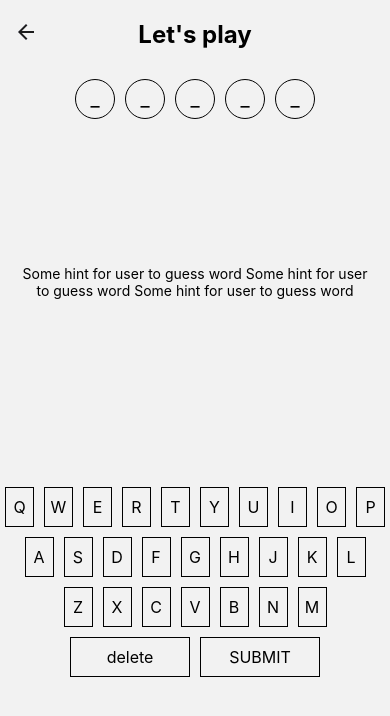
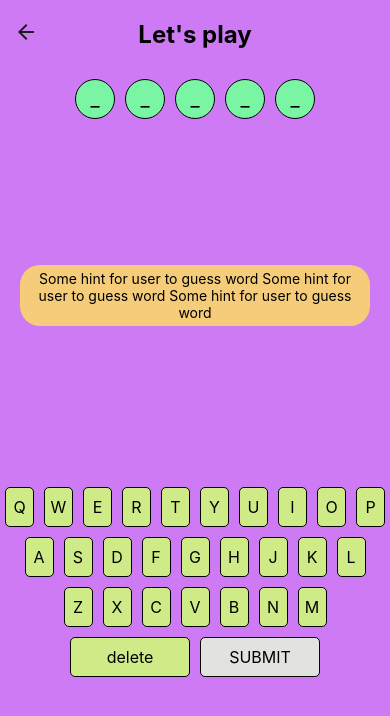
Before and after one commit to Scott-Kinzer/guess-words, a React Native app: screen /Game in a window 390 px wide. Shown: the top 716 px of the page. Built offline with nearby package versions, Linux system fonts and the light colour scheme.

Commit message:
feat: implemented game screen styles

```diff
--- a/src/components/keyboard/CustomKeyboard.tsx
+++ b/src/components/keyboard/CustomKeyboard.tsx
@@ -42,6 +42,12 @@ const CustomKeyboard = ({submit, enterKey, deleteKey, isValid}: Props) => {
                 key={keyIndex}
                 style={{
                   ...styles.key,
+                  backgroundColor:
+                    key === 'submit'
+                      ? isValid
+                        ? '#cfeb88'
+                        : '#e2e3de'
+                      : '#cfeb88',
                   width:
                     key === 'delete' || key === 'submit'
                       ? Dimensions.get('window').width / 3 - 10
@@ -63,7 +69,6 @@ const CustomKeyboard = ({submit, enterKey, deleteKey, isValid}: Props) => {
 
 const styles = StyleSheet.create({
   container: {
-    // flex: 1,
     justifyContent: 'center',
     alignItems: 'center',
     padding: 10,
@@ -79,17 +84,16 @@ const styles = StyleSheet.create({
   keyboard: {},
   row: {
     flexDirection: 'row',
-    // flexWrap: 'wrap',
     justifyContent: 'center',
-    // justifyContent: 'space-between',
   },
   key: {
-    // width: 40,
     height: 40,
     justifyContent: 'center',
     alignItems: 'center',
     borderColor: 'black',
     borderWidth: 1,
+    borderRadius: 5,
+    backgroundColor: '#cfeb88',
     margin: 5,
   },
   keyText: {
--- a/src/components/word-view/WordView.tsx
+++ b/src/components/word-view/WordView.tsx
@@ -37,6 +37,7 @@ const styles = StyleSheet.create({
     marginHorizontal: 5,
     alignItems: 'center',
     justifyContent: 'center',
+    backgroundColor: '#7af5a3',
   },
   charText: {
     fontSize: 20,
--- a/src/screens/GameScreen.tsx
+++ b/src/screens/GameScreen.tsx
@@ -35,10 +35,12 @@ const GameScreen = () => {
         <WordView wordLength={5} answerWord={userAnswer} />
       </View>
       <View style={styles.hintContainer}>
-        <Text style={styles.hintText}>
-          Some hint for user to guess word Some hint for user to guess word Some
-          hint for user to guess word
-        </Text>
+        <View style={styles.hintinnerContainer}>
+          <Text style={styles.hintText}>
+            Some hint for user to guess word Some hint for user to guess word
+            Some hint for user to guess word
+          </Text>
+        </View>
       </View>
       <View style={styles.keyboardWrapper}>
         <CustomKeyboard
@@ -55,11 +57,13 @@ const GameScreen = () => {
 const styles = StyleSheet.create({
   container: {
     flex: 1,
+    backgroundColor: '#ce7af5',
   },
-
   hintText: {
     width: '100%',
     textAlign: 'center',
+    padding: 5,
+    borderRadius: 20,
   },
   title: {
     fontSize: 24,
@@ -73,11 +77,16 @@ const styles = StyleSheet.create({
     flex: 2,
   },
   hintContainer: {
-    alignSelf: 'center',
     flexWrap: 'wrap',
     width: '100%',
     flex: 2,
     paddingHorizontal: 20,
+  },
+  hintinnerContainer: {
+    flexWrap: 'wrap',
+    width: '100%',
+    borderRadius: 20,
+    backgroundColor: '#f5cc7a',
   },
   keyboardWrapper: {
     marginTop: 20,
```
